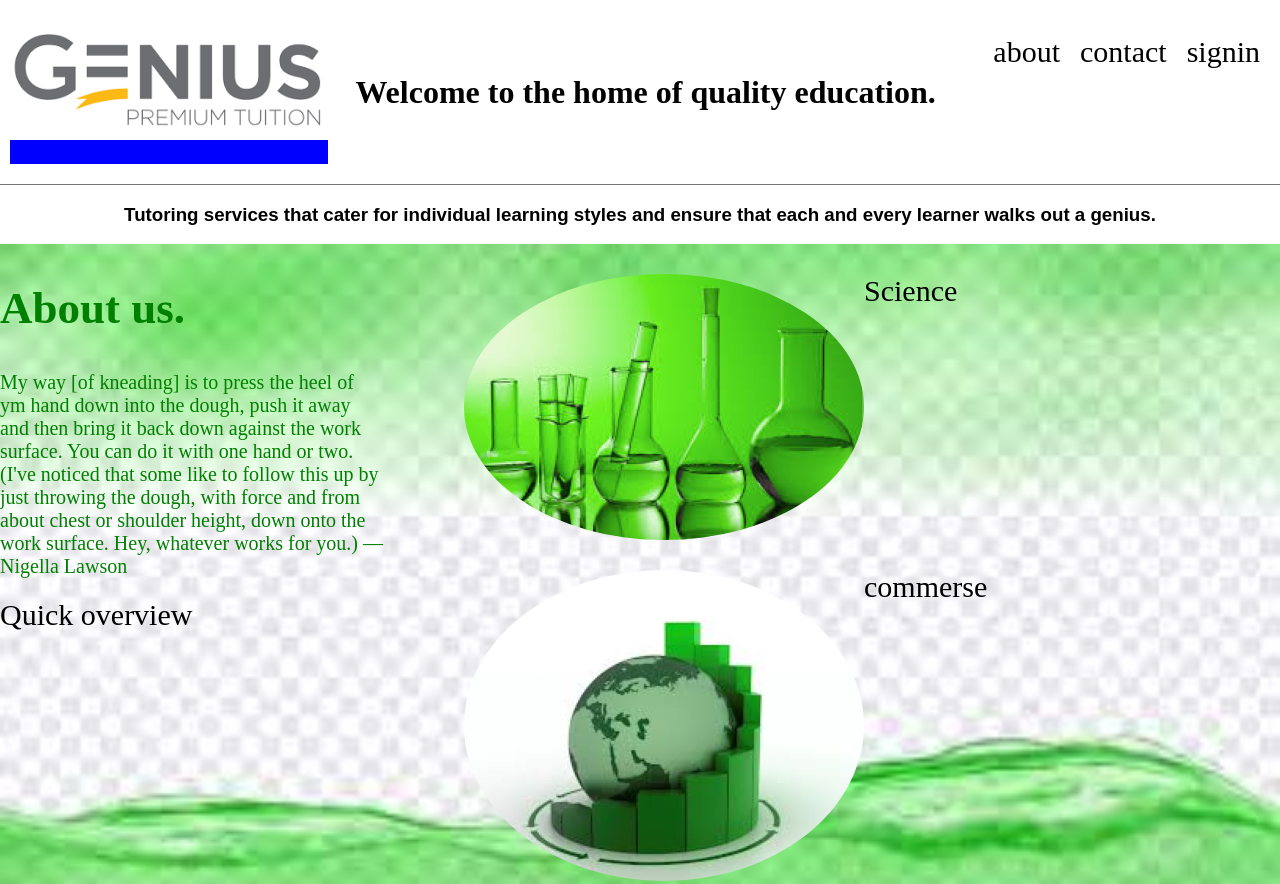
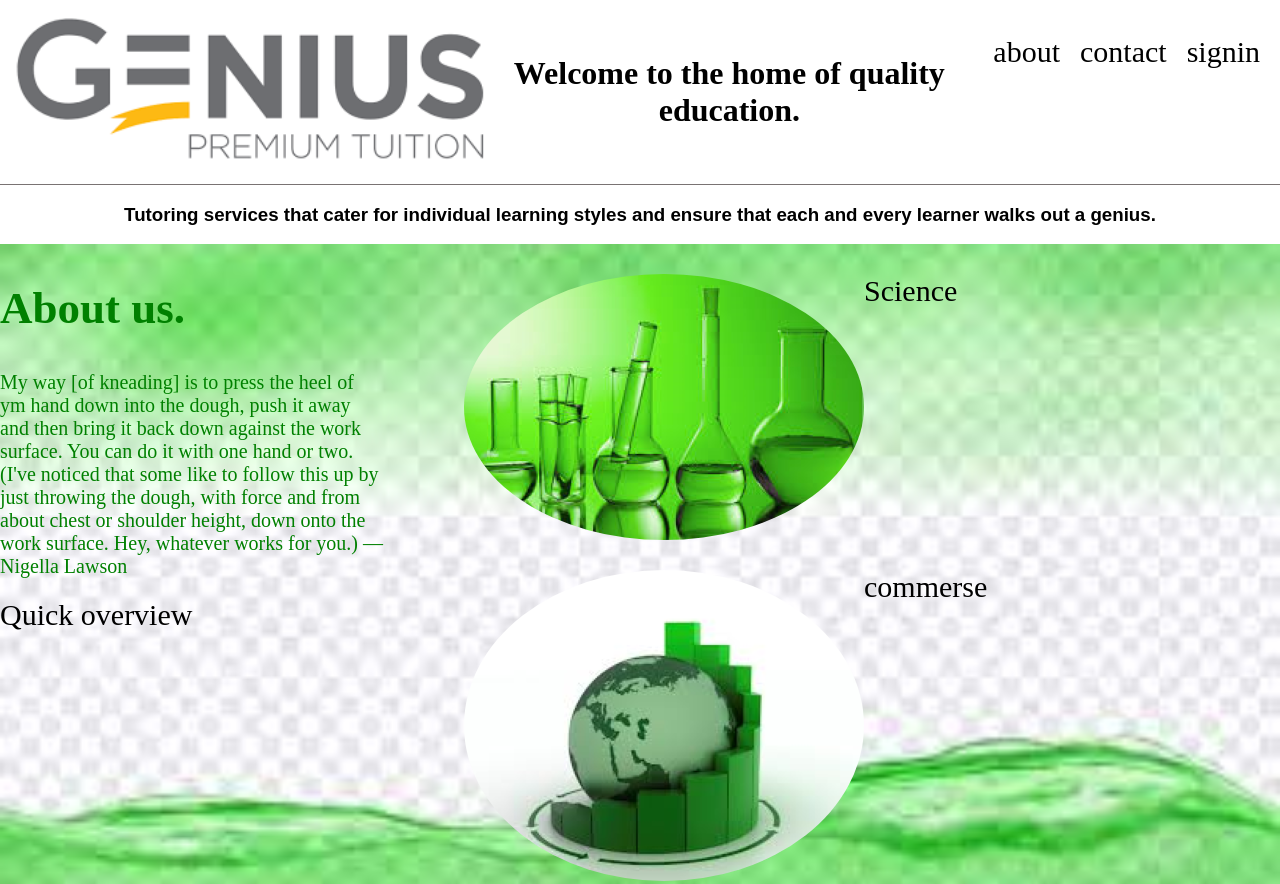
Before and after one commit to Haroon-Nkopa/WebHostRep, a plain HTML site: page index.html in a window 1280 px wide. Shown: the top 884 px of the page. Drawn offline with Linux system fonts and the light colour scheme.

Commit message:
made the logo responsive

```diff
--- a/index.html
+++ b/index.html
@@ -5,8 +5,10 @@
     <link rel="stylesheet" href="styles.css">
 </head>
 <body>
-    <header>
-        <div class="logo"><a href="index.html">Genius club logo.</a></div>
+        <header id="mainHeader">
+        <a class="logo" href="index.html">
+            <img id="logo" src="images/images.png" alt="Genius Club logo">
+        </a>
         <div class="hText">
             <h1>Welcome to the home of quality education.</h1>
         </div>
--- a/scripts/main.js
+++ b/scripts/main.js
@@ -14,3 +14,19 @@ function piclink()
             pic.className="hide";
         }
 }
+
+document.addEventListener("DOMContentLoaded", function() {
+    var header = document.getElementById("mainHeader");
+    var logo = document.getElementById("logo");
+
+    function resize() {
+        var headerHeight = header.clientHeight;
+        logo.style.height = headerHeight + 'px';
+    }
+
+    // Initial call to set the logo height
+    resize();
+
+    // Add event listener to track size on window resize
+    window.addEventListener("resize", resize);
+});
--- a/styles.css
+++ b/styles.css
@@ -1,3 +1,4 @@
+/* styles affecting index.html*/
 html, body{
     margin: 0;
     color: white;
@@ -20,20 +21,26 @@ header {
     border-bottom: 1px solid rgb(121, 115, 115);
 }
 
-.logo {
+/* mobile view of index.html*/
+
+#logo {
     background-color: blue;
-    background-image: url(images/images.png);
-    background-size: 100%;
     background-repeat: no-repeat;
     flex: 1;
-    height: 100%;
     text-indent: -99999px;
+    border-radius: 10px;
 }
 
 .hText {
     background-color: white;
     flex: 2;
     text-align: center;
+}
+
+@media screen and (max-width: 973px) {
+    .hText{
+        display: none;
+    }
 }
 
 .options {
@@ -153,6 +160,13 @@ img{
     border-radius: 50%;
 }
 
+@media screen and (mas-width: 515px) {
+    .height{
+        height: auto;
+    }
+
+}
+
 #posterImage{
     border-radius: 5%;
     height: 600px;
```
